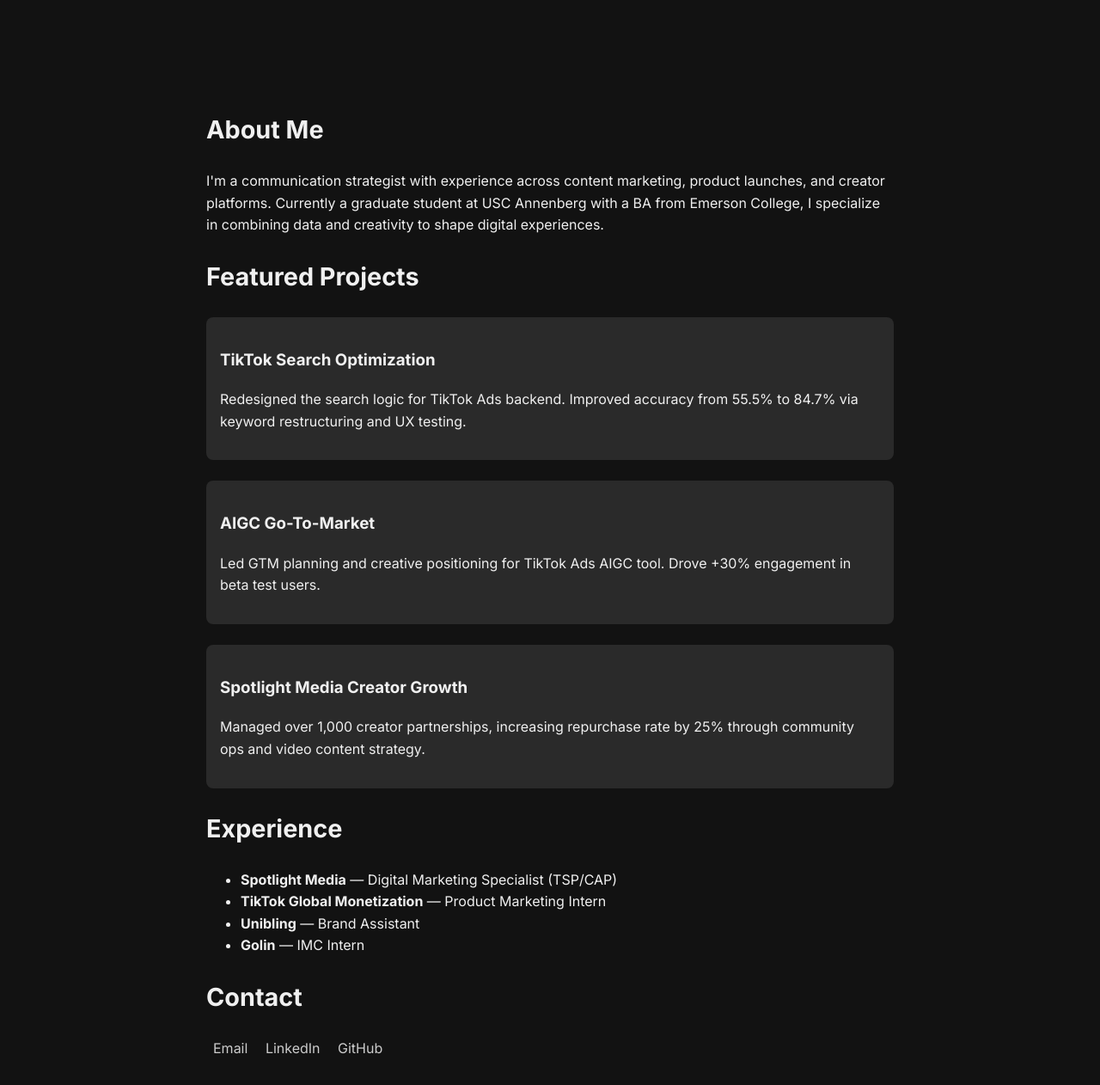
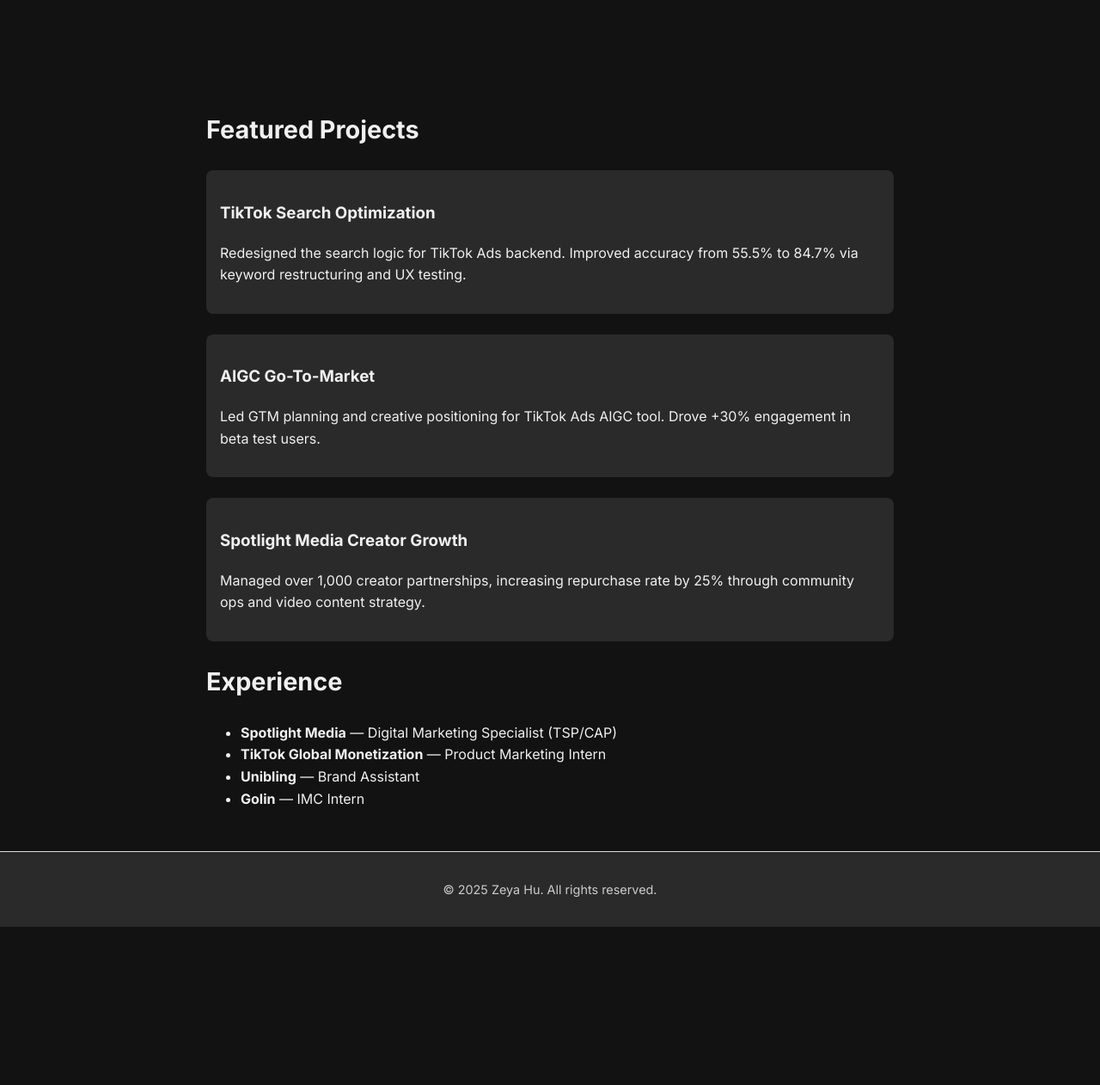
Before and after one commit to ZeyaHu/zeyahu.github.io, a plain HTML site: page index.html in a window 1280 px wide. Shown: the part 1500-2762 px from the top of the page at 86% size. After the commit the page ends 2578 px from the top, so only its background shows below. Drawn offline with Linux system fonts and the light colour scheme.

Commit message:
Update index.html

```diff
--- a/index.html
+++ b/index.html
@@ -99,10 +99,10 @@
 
 
 
-    <section id="about" class="fade-in-on-scroll">
+<!--     <section id="about" class="fade-in-on-scroll">
       <h2>About Me</h2>
       <p>I'm a communication strategist with experience across content marketing, product launches, and creator platforms. Currently a graduate student at USC Annenberg with a BA from Emerson College, I specialize in combining data and creativity to shape digital experiences.</p>
-    </section>
+    </section> -->
 
     <section id="projects" class="fade-in-on-scroll">
       <h2>Featured Projects</h2>
@@ -130,14 +130,14 @@
       </ul>
     </section>
 
-    <section id="contact" class="fade-in-on-scroll">
+<!--     <section id="contact" class="fade-in-on-scroll">
       <h2>Contact</h2>
       <div class="contact">
         <a href="mailto:huzeya2000@gmail.com">Email</a>
         <a href="https://linkedin.com/in/zeya-hu-192216214" target="_blank">LinkedIn</a>
         <a href="https://github.com/yourgithub" target="_blank">GitHub</a>
       </div>
-    </section>
+    </section> -->
   </main>
 
   <footer>
```
